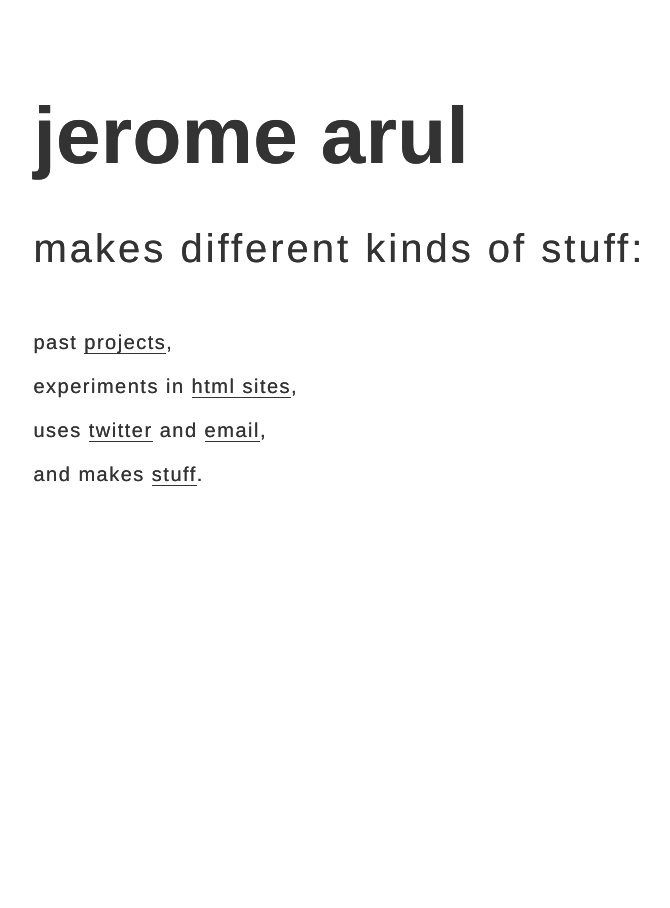
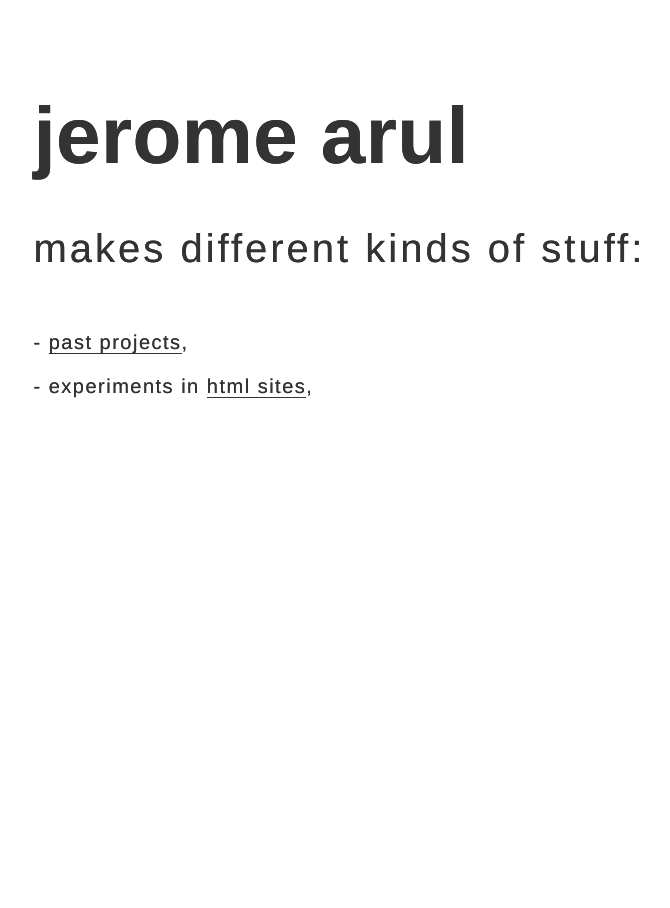
Before and after one commit to jeromearul/jeromearul.github.io, a Jekyll site: the page stuff.html, which Jekyll copies as it is, in a window 1280 px wide. Shown: the whole page, without its empty margins (63-733 px from the left). Built offline with Jekyll 4.4.1, drawn with Linux system fonts in a browser that asks for light colours.

Commit message:
more editorial clean up

```diff
--- a/stuff.html
+++ b/stuff.html
@@ -15,10 +15,10 @@
 <div class="wrapper">
 		<h1>jerome arul</h1>
 		<p class="secondary">makes different kinds of stuff:</p>
-		<p>past <a href="stuff/pastprojects/pastprojects.html" target="_blank">projects</a>,</p>
-		<p>experiments in <a href="stuff/airplanes.html" target="_blank">html sites</a>,</p>
-		<p>uses <a href="http://twitter.com/jerome_arul" target="_blank">twitter</a> and <a href="mailto:jerome.arul@gmail.com">email</a>,</p>
-        <p>and makes <a href="/stuff.html">stuff</a>.</p>
+		<p>- <a href="stuff/pastprojects/pastprojects.html" target="_blank">past projects</a>,</p>
+		<p>- experiments in <a href="stuff/airplanes.html" target="_blank">html sites</a>,</p>
+		<!--<p>uses <a href="http://twitter.com/jerome_arul" target="_blank">twitter</a> and <a href="mailto:jerome.arul@gmail.com">email</a>,</p>
+        <p>and makes <a href="/stuff.html">stuff</a>.</p> -->
 </div>
 
 </body>
```
